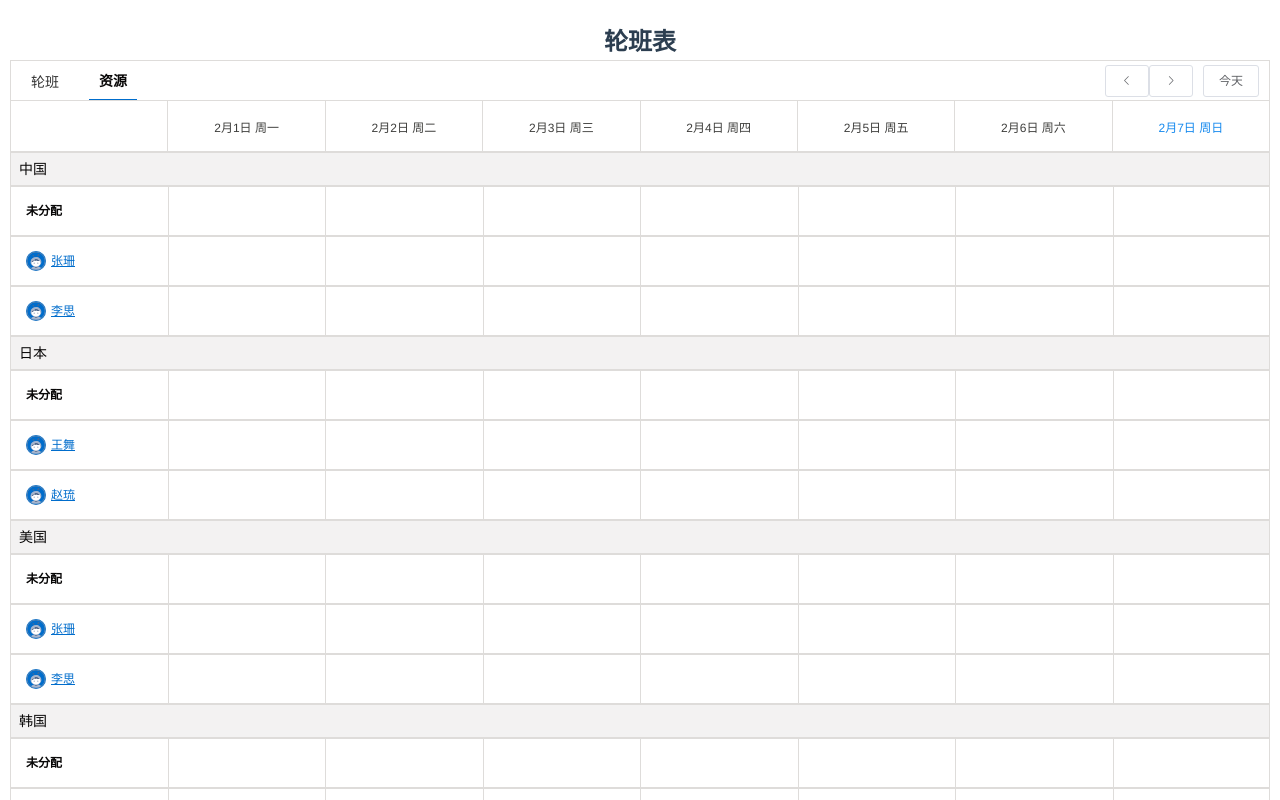
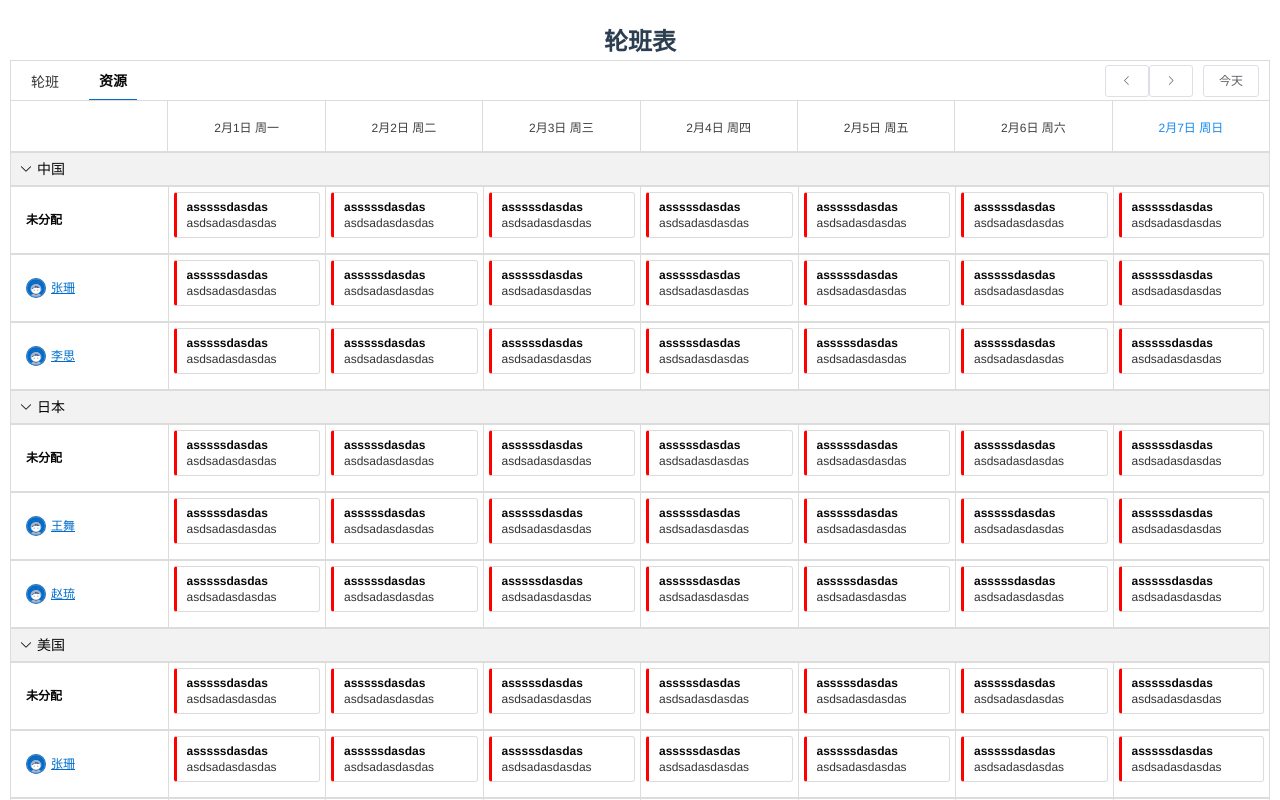
Before and after one commit to zhiyeyouzi/vue-shiftTable, a Vue app: page /#/about in a window 1280 px wide. Shown: the top 800 px of the page. Built offline with nearby package versions, Linux system fonts and the light colour scheme.

Commit message:
加入条目

```diff
--- a/src/views/About.vue
+++ b/src/views/About.vue
@@ -46,7 +46,11 @@
         <div class="week-event">
           <div class="week-event-item" v-for="(item, index) in analogData" :key="index">
             <!--              按区域区分-->
-            <div class="week-event-area" @click="tapAreaStatus(item, index)">{{item.area}}</div>
+            <div class="week-event-area" @click="tapAreaStatus(item, index)">
+              <i class="el-icon-arrow-down" v-show="item.openStatus"></i>
+              <i class="el-icon-arrow-right" v-show="!item.openStatus"></i>
+              {{item.area}}
+            </div>
             <!--              区域下的的任务-->
             <div class="week-event-table" v-for="(itemA, indexA) in item.data" :key="indexA" v-show="item.openStatus">
               <div class="week-item">
@@ -83,6 +87,12 @@
 <!--                      <div class="week-item-order-b">{{itemB.status + itemB.title}}</div>-->
 <!--                    </div>-->
 <!--                  </div>-->
+                  <div @click.stop="handleClickEvent">
+                    <div class="week-item-order">
+                      <div class="week-item-order-t">asssssdasdas</div>
+                      <div class="week-item-order-b">asdsadasdasdas</div>
+                    </div>
+                  </div>
                 </div>
               </div>
             </div>
```
